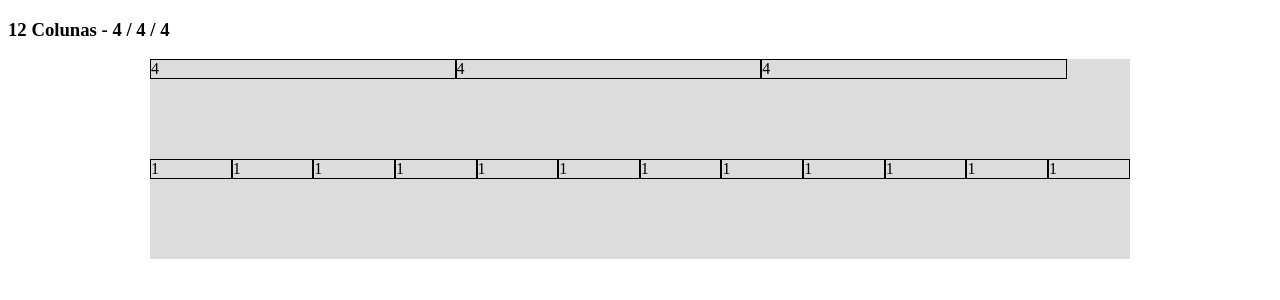
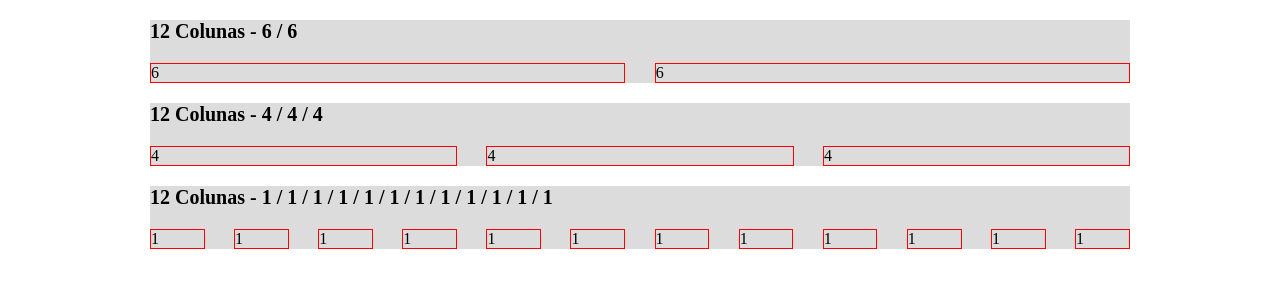
Before and after one commit to ednilsonamaral/practicing, a PHP site: page / in a window 1280 px wide. Shown: the top 300 px of the page. Run offline with PHP 8.4, Linux system fonts and the light colour scheme.

Commit message:
Arrumando o grid básico com SASS, ainda sem responsivo

```diff
--- a/front/grid-sass/index.html
+++ b/front/grid-sass/index.html
@@ -12,15 +12,29 @@
 </head>
 
 <body>
+	<div class="container">
+		<h3>12 Colunas - 6 / 6</h3>
+
+		<section class="row">
+			<div class="col-6">6</div>
+			<div class="col-6">6</div>
+		</section>
+	</div>
+
+
+	<div class="container">
 		<h3>12 Colunas - 4 / 4 / 4</h3>
 
-	<section class="container">
+		<section class="row">
 			<div class="col-4">4</div>
 			<div class="col-4">4</div>
 			<div class="col-4">4</div>
-	</section><!-- fim do container -->
+		</section>
+	</div>
 
-	<section class="container">
+	<div class="container">
+		<h3>12 Colunas - 1 / 1 / 1 / 1 / 1 / 1 / 1 / 1 / 1 / 1 / 1 / 1 </h3>
+		<section class="row">
 			<div class="col-1">1</div>
 			<div class="col-1">1</div>
 			<div class="col-1">1</div>
@@ -34,6 +48,7 @@
 			<div class="col-1">1</div>
 			<div class="col-1">1</div>
 		</section>
+	</div>
 </body>
 
 </html>
--- a/front/grid-sass/style.css
+++ b/front/grid-sass/style.css
@@ -1,49 +1,62 @@
 .container {
-  margin: 0 auto;
   width: 980px;
   background-color: #dcdcdc;
-  height: 100px; }
+  height: 100%;
+  margin: 0 auto; }
 
-[class*="col-"] {
+h3 {
+  font-size: 20px; }
+
+.row:after {
+  display: block;
+  clear: both;
+  content: ''; }
+
+.row + .row {
+  margin-top: 3%; }
+
+[class^="col-"] {
   float: left;
-  padding: 0 5px 0 0;
-  margin-bottom: 5px;
-  border: 1px solid #000; }
+  margin-right: 3%;
+  box-sizing: border-box;
+  border: 1px solid #f00; }
+  [class^="col-"]:last-child {
+    margin-right: 0%; }
 
 .col-1 {
-  width: 7.61667%; }
+  width: 5.58333%; }
 
 .col-2 {
-  width: 15.23333%; }
+  width: 14.16667%; }
 
 .col-3 {
-  width: 22.85%; }
+  width: 22.75%; }
 
 .col-4 {
-  width: 30.46667%; }
+  width: 31.33333%; }
 
 .col-5 {
-  width: 38.08333%; }
+  width: 39.91667%; }
 
 .col-6 {
-  width: 45.7%; }
+  width: 48.5%; }
 
 .col-7 {
-  width: 53.31667%; }
+  width: 57.22953%; }
 
 .col-8 {
-  width: 60.93333%; }
+  width: 65.66667%; }
 
 .col-9 {
-  width: 68.55%; }
+  width: 74.26875%; }
 
 .col-10 {
-  width: 76.16667%; }
+  width: 82.83333%; }
 
 .col-11 {
-  width: 83.78333%; }
+  width: 91.49312%; }
 
 .col-12 {
-  width: 91.4%; }
+  width: 100%; }
 
 /*# sourceMappingURL=style.css.map */
--- a/front/grid-sass/style.scss
+++ b/front/grid-sass/style.scss
@@ -1,25 +1,52 @@
-$padding-colunms: 5px; //espaçamento geral entre as colunas
-$max-colunms: 12; //número de colunas do grid
-$grid-width: 980px;  //largura máxima do container geral
+.container{
+	width: 980px;
+	background-color: #dcdcdc;
+	height: 100%;
 
-.container{
 	margin: 0 auto;
-	width: $grid-width;
-	background-color: #dcdcdc;
-
-	height: 100px;
 }
 
-[class*="col-"]{
-	float: left;
-	padding: 0 $padding-colunms 0 0;
-	margin-bottom: $padding-colunms;
-
-	border: 1px solid #000;
+h3{
+	font-size: 20px;
 }
 
-@for $num-colunm from 1 through $max-colunms{
-	.col-#{$num-colunm}{
-		width: 91.4% / $max-colunms * $num-colunm;
+%clearfix:after{
+	display: block;
+	clear: both;
+	content: '';
+}
+
+$grid-spacing: 3%;
+
+.row{
+	@extend %clearfix;
+
+	& + & {
+		margin-top: $grid-spacing;
 	}
 }
+
+[class^="col-"]{
+	float: left;
+	margin-right: $grid-spacing;
+	box-sizing: border-box;
+
+	&:last-child{
+		margin-right: 0%;
+	}
+
+	border: 1px solid #f00;
+}
+
+.col-1{ width: (100% / 12) - ($grid-spacing * 11 / 12); }
+.col-2{ width: (100% / 6) - ($grid-spacing * 10 / 12); }
+.col-3{ width: (100% / 4) - ($grid-spacing * 9 / 12); }
+.col-4{ width: (100% / 3) - ($grid-spacing * 8 / 12); }
+.col-5{ width: (100% / 2.4) - ($grid-spacing * 7 / 12); }
+.col-6{ width: (100% / 2) - ($grid-spacing * 6 / 12); }
+.col-7{ width: (100% / 1.71) - ($grid-spacing * 5 / 12); }
+.col-8{ width: (100% / 1.5) - ($grid-spacing * 4 / 12); }
+.col-9{ width: (100% / 1.333) - ($grid-spacing * 3 / 12); }
+.col-10{ width: (100% / 1.2) - ($grid-spacing * 2 / 12); }
+.col-11{ width: (100% / 1.09) - ($grid-spacing * 1 / 12); }
+.col-12{ width: 100%; }
```
Also changed, not shown: 1 other file. Lines whose indentation alone changed are shown as unchanged.
